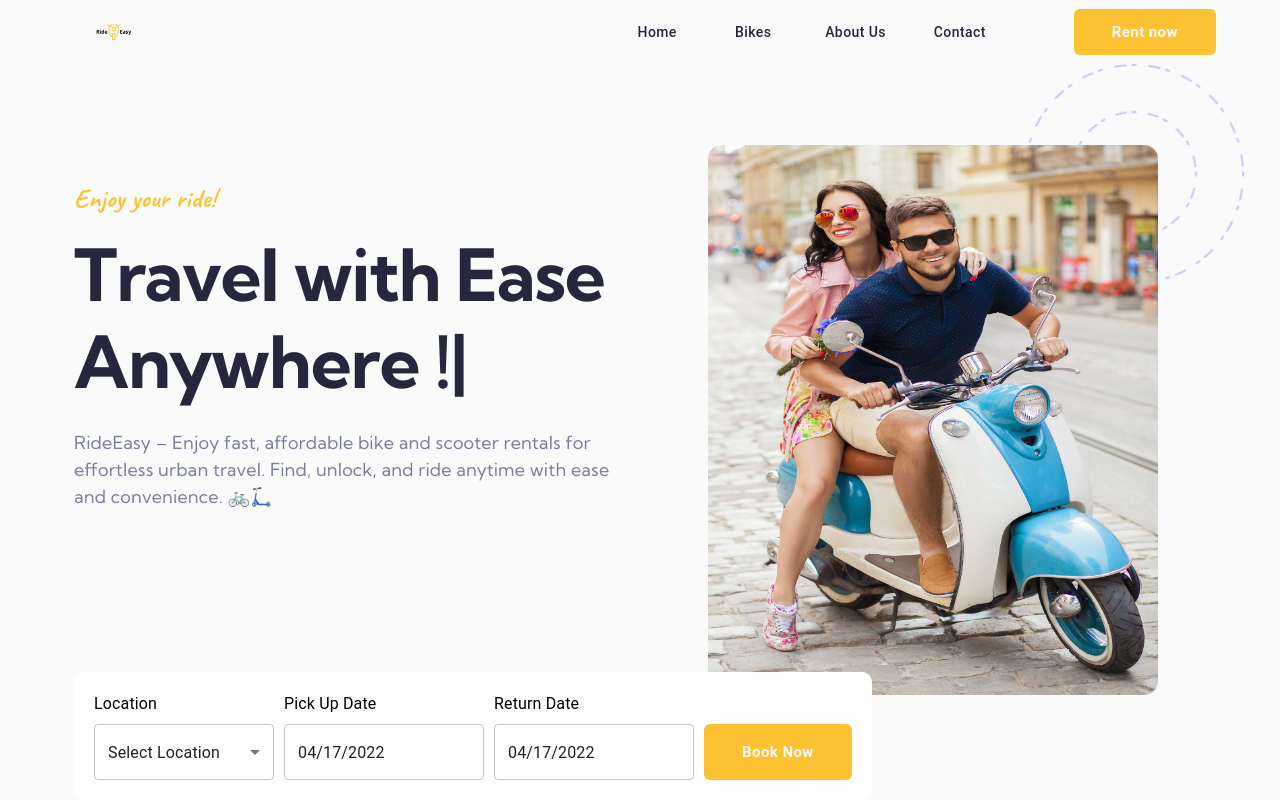
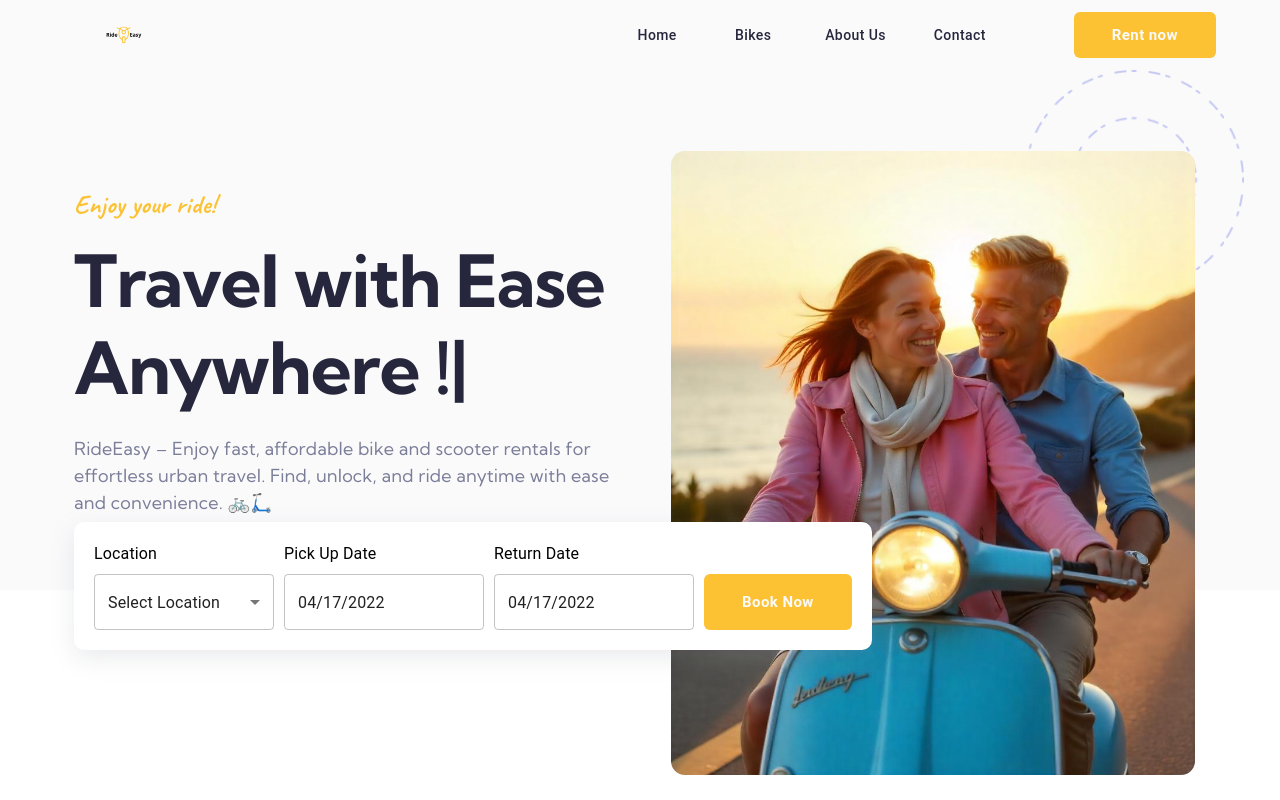
Before and after one commit to Pavitar01/ride-easy, a Next.js app: page /settings in a window 1280 px wide. Built offline with nearby package versions, Linux system fonts and the light colour scheme.

Commit message:
Feature: update Date picker position

```diff
--- a/src/modules/home/components/date-location-picker/styles.scss
+++ b/src/modules/home/components/date-location-picker/styles.scss
@@ -5,13 +5,15 @@
   gap: 10px;
   background-color: var(--global-color-bg);
   position: absolute;
-  bottom: 0;
+  bottom: -60px;
   z-index: 5;
   border-radius: 10px;
   flex-direction: row;
   box-sizing: border-box;
+  box-shadow: rgba(149, 157, 165, 0.2) 0px 8px 24px;
   @media screen and (max-width: 893px) {
-    padding: 10px !important;
+  bottom: -40px;
+    padding: 15px !important;
     width: 100% !important;
     position: relative !important;
     flex-direction: column;
--- a/src/modules/home/components/hero-section/index.tsx
+++ b/src/modules/home/components/hero-section/index.tsx
@@ -1,7 +1,7 @@
 import Image from "next/image";
 import { Box, Container, Typography } from "@mui/material";
 import { TypeWriter } from "@/shared/ui";
-import { Circle, RiderCouples2 } from "../../assets";
+import { Circle, RiderCouples1 } from "../../assets";
 import "./styles.scss";
 import DateLocationPicker from "../date-location-picker";
 
@@ -27,24 +27,50 @@ const HeroSection = () => {
           <Typography
             component="h1"
             variant="h1"
-            sx={{ fontSize: { md: "var(--global-xxxl-font-size)", xs: "var(--global-xl-font-size)" } }}
+            sx={{
+              fontSize: {
+                md: "var(--global-xxxl-font-size)",
+                xs: "var(--global-xl-font-size)",
+              },
+            }}
             className="hero-section-heading"
           >
             Travel with Ease <TypeWriter textList={textList} />
           </Typography>
           <Typography
             component="p"
-            sx={{ fontSize: { md: "var(--global-regular-font-size)", xs: "var(--global-medium-font-size)" } }}
-            className="hero-section-description">
+            sx={{
+              fontSize: {
+                md: "var(--global-regular-font-size)",
+                xs: "var(--global-medium-font-size)",
+              },
+            }}
+            className="hero-section-description"
+          >
             <span className="highlight">RideEasy</span> – Enjoy fast, affordable
             bike and scooter rentals for effortless urban travel. Find, unlock,
             and ride anytime with ease and convenience. 🚲🛴
           </Typography>
-          <DateLocationPicker/>
+          <DateLocationPicker />
         </Box>
-        <Box className="right-section" display={{ xs: "none !important", md: "flex !important" }}>
-          <Image src={RiderCouples2} alt="rider-image" className="rider-image" width={450} height={550} />
-          <Image src={Circle} alt="circle-image" className="circle-image" width={220} height={220} />
+        <Box
+          className="right-section"
+          display={{ xs: "none !important", md: "flex !important" }}
+        >
+          <Image
+            src={RiderCouples1}
+            alt="rider-image"
+            className="rider-image"
+            width={524}
+            height={624}
+          />
+          <Image
+            src={Circle}
+            alt="circle-image"
+            className="circle-image"
+            width={220}
+            height={220}
+          />
         </Box>
       </Container>
     </Box>
--- a/src/modules/home/components/hero-section/styles.scss
+++ b/src/modules/home/components/hero-section/styles.scss
@@ -1,36 +1,39 @@
 .hero-section {
-  height: calc(100vh - 64px);
+  height: calc(65vh);
   background-color: var(--global-color-primary) !important;
   display: flex;
   .hero-section-container {
     display: flex;
-    height: 100%;
     .left-section {
-      flex:1;
+      flex: 1;
       display: flex;
       flex-direction: column;
-      gap:14px;
+      gap: 14px;
       padding: 10px;
       padding-top: 10%;
       box-sizing: border-box;
+      position: relative;
       .hero-section-title {
         font-family: var(--global-font-caveat);
         font-size: var(--global-large-font-size);
-        color:var(--global-color-accent);
+        color: var(--global-color-accent);
         font-weight: var(--global-bold-font);
       }
-      .hero-section-heading{
+      .hero-section-heading {
         font-family: var(--global-font-kumbh);
-        color:var(--global-color-secondary);
+        color: var(--global-color-secondary);
         font-weight: var(--global-bold-font);
         line-height: var(--global-line-height);
+        @media screen and (max-width: 893px) {
+          width: 323px !important;
+        }
       }
-      .hero-section-description{
+      .hero-section-description {
         margin-top: 10px;
         font-family: var(--global-font-kumbh);
-        color:var(--global-color-text);
+        color: var(--global-color-text);
         font-weight: var(--global-regular-font);
-        .highlight{
+        .highlight {
           font-weight: var(--global-semi-bold-font) !important;
         }
       }
@@ -42,14 +45,14 @@
       box-sizing: border-box;
       display: flex;
       justify-content: center;
-      .rider-image{
+      .rider-image {
         border-radius: 14px;
         position: absolute;
         z-index: 1;
       }
-      .circle-image{
+      .circle-image {
         top: 0;
-        right:-5%;
+        right: -5%;
         position: absolute;
         @media screen and (max-width: 1195px) {
           left: -8%;
--- a/src/shared/ui/appbar/index.tsx
+++ b/src/shared/ui/appbar/index.tsx
@@ -12,11 +12,11 @@ import Menu from "@mui/material/Menu";
 import MenuItem from "@mui/material/MenuItem";
 import Toolbar from "@mui/material/Toolbar";
 import Typography from "@mui/material/Typography";
-import { AppName } from "@/shared/constants";
 import actionLinks from "./action-links";
 import BaseButton from "../base-button";
+import AppLogo from "../logo";
 import "./styles.scss";
-import AppLogo from "../logo";
+import { backdropClasses } from "@mui/material";
 
 const settings = ["Profile", "Account", "Dashboard", "Logout"];
 
@@ -27,10 +27,6 @@ export const Header = () => {
   const handleOpenNavMenu = (event: React.MouseEvent<HTMLElement>) => {
     setAnchorElNav(event.currentTarget);
   };
-  const handleOpenUserMenu = (event: React.MouseEvent<HTMLElement>) => {
-    setAnchorElUser(event.currentTarget);
-  };
-
   const handleCloseNavMenu = () => {
     setAnchorElNav(null);
   };
@@ -47,7 +43,6 @@ export const Header = () => {
             <AppLogo
               sx={{
                 display: { xs: "none", md: "flex" },
-                mr: 1,
               }}
             />
           </Box>
--- a/src/shared/ui/logo/index.tsx
+++ b/src/shared/ui/logo/index.tsx
@@ -3,7 +3,7 @@ import { Box } from "@mui/material";
 
 const AppLogo = ({ sx }: { sx?: object }) => {
   return (
-    <Box sx={{ width: "100px", height: "50px", ...sx }}>
+    <Box sx={{ width: "100px", height: "50px",padding: "10px", ...sx }}>
       <Logo width="100%" height="100%" />
     </Box>
   );
```
Also changed, not shown: 1 other file (tests, documents, lock files or other folders).
